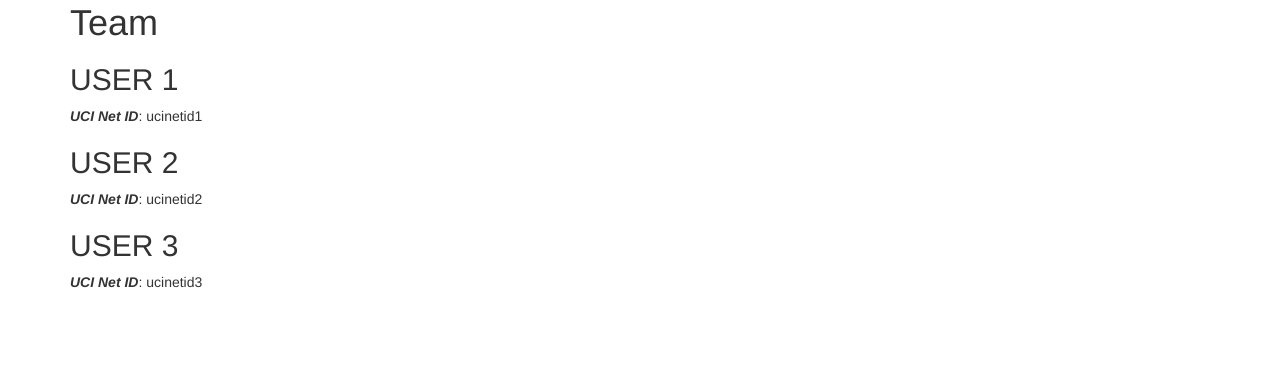
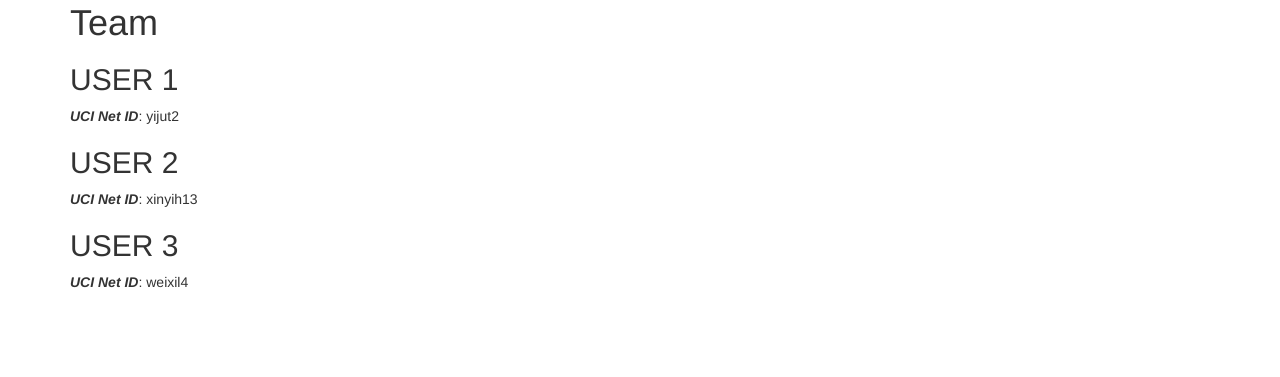
Before and after one commit to Chilly712/CrossTheFireLine_Minecraft, a Jekyll site: the page built from docs/team.md, in a window 1280 px wide. Shown: the part 170-547 px from the top of the page. Built offline with Jekyll 4.4.1, drawn with Linux system fonts in a browser that asks for light colours.

Commit message:
Update team.md

```diff
--- a/docs/team.md
+++ b/docs/team.md
@@ -7,10 +7,10 @@
 
 
 ## USER 1
-***UCI Net ID***: ucinetid1
+***UCI Net ID***: yijut2
 
 ## USER 2
-***UCI Net ID***: ucinetid2
+***UCI Net ID***: xinyih13
 
 ## USER 3
-***UCI Net ID***: ucinetid3
+***UCI Net ID***: weixil4
```
